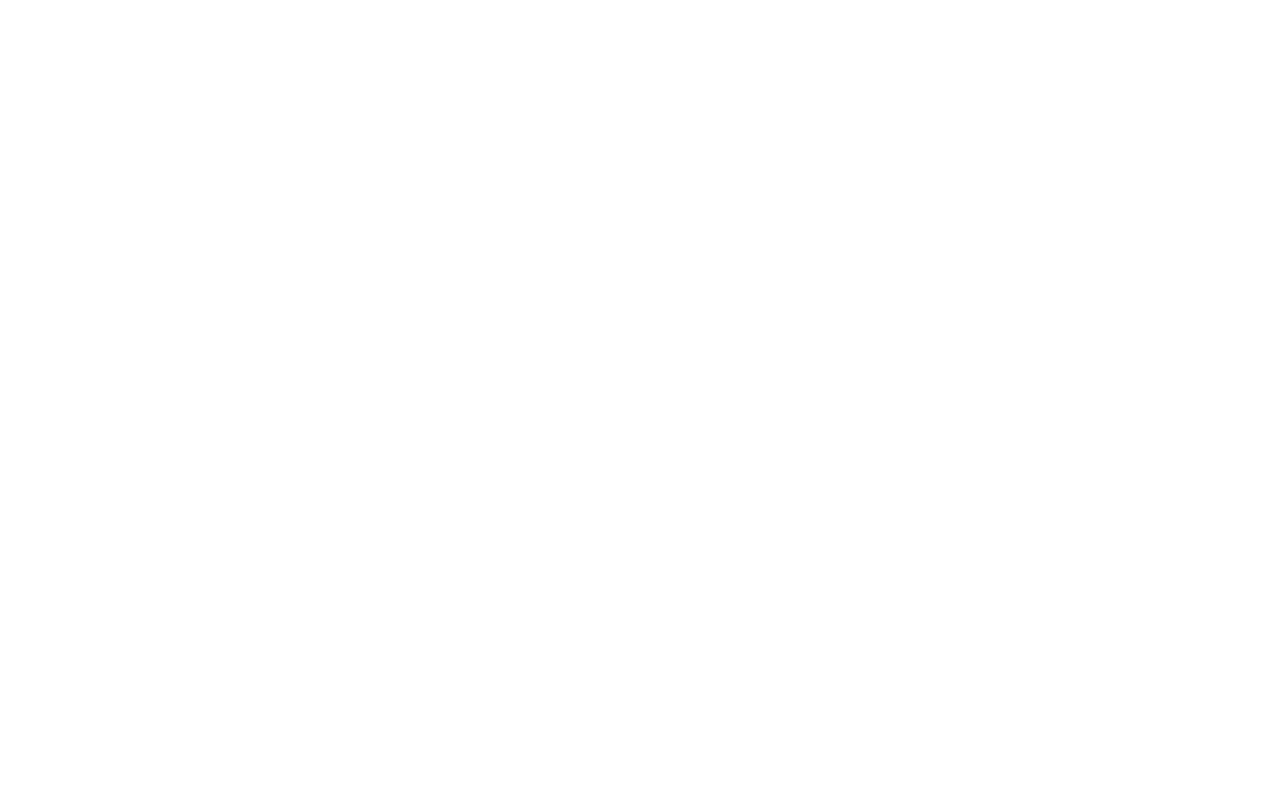
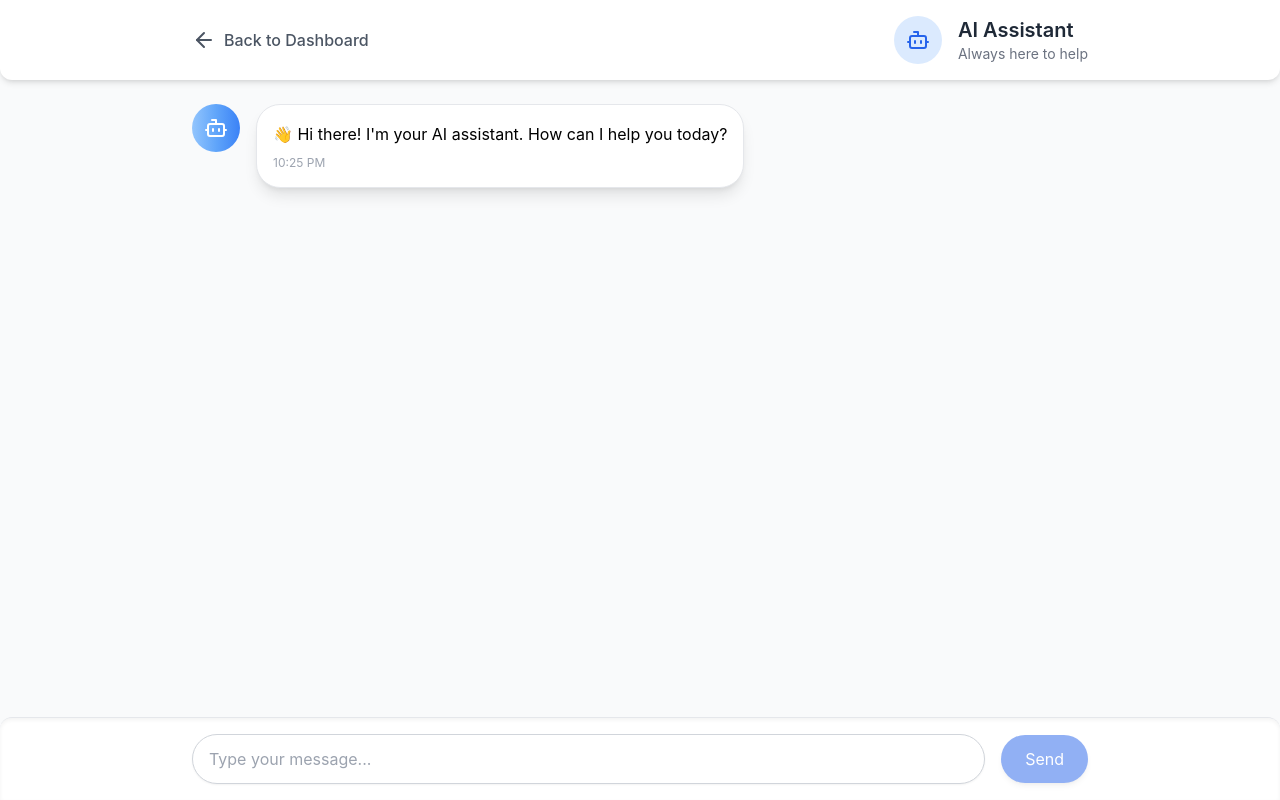
Before and after one commit to IkjotSingh221/supermind-insta-analyser, a React (Create React App) app: page /chat in a window 1280 px wide. Before the commit this address had no page. Built offline with nearby package versions, Linux system fonts and the light colour scheme.

Commit message:
Chat Bot Added

```diff
--- a/package.json
+++ b/package.json
@@ -14,6 +14,7 @@
     "@react-spring/web": "^9.7.5",
     "cra-template": "1.2.0",
     "dayjs": "^1.11.13",
+    "framer-motion": "^11.15.0",
     "lucide-react": "^0.469.0",
     "react": "^18.0.0",
     "react-dom": "^18.0.0",
--- a/src/App.js
+++ b/src/App.js
@@ -3,6 +3,7 @@
 import "./App.css";
 import Dashboard from "./UI/dashboard/Dashboard";
 import LandingPage from "./UI/LandingPage/LandingPage";
+import ChatPage from "./UI/chat/ChatPage";
 function App() {
 
   return (
@@ -12,8 +13,7 @@
         <Routes>
           <Route path="/dashboard" element={<Dashboard />} />
           <Route path="/" element={<LandingPage/>}/>
-
-
+          <Route path="/chat" element={<ChatPage />} />
         </Routes>
         </div>
 
--- /dev/null
+++ b/src/UI/chat/ChatPage.jsx
@@ -0,0 +1,27 @@
+import React from 'react';
+import ChatHeader from './components/ChatHeader';
+import ChatMessage from './components/ChatMessage';
+import ChatInput from './components/ChatInput';
+import { useChat } from './useChat';
+
+function ChatPage() {
+  const { messages, sendMessage } = useChat();
+
+  return (
+    <div className="h-screen flex flex-col bg-gray-50">
+      <ChatHeader />
+
+      <div className="flex-1 overflow-y-auto px-4 py-6">
+        <div className="max-w-4xl mx-auto space-y-6">
+          {messages.map((message) => (
+            <ChatMessage key={message.id} message={message} />
+          ))}
+        </div>
+      </div>
+
+      <ChatInput onSendMessage={sendMessage} />
+    </div>
+  );
+}
+
+export default ChatPage;
--- /dev/null
+++ b/src/UI/chat/components/ChatHeader.jsx
@@ -0,0 +1,32 @@
+import React from 'react';
+import { Bot, ArrowLeft } from 'lucide-react';
+import { useNavigate } from 'react-router-dom';
+
+function ChatHeader() {
+  const navigate = useNavigate();
+
+  return (
+    <div className="bg-white shadow-md px-6 py-4 rounded-b-xl">
+      <div className="flex items-center justify-between max-w-4xl mx-auto">
+        <button
+          onClick={() => navigate('/dashboard')}
+          className="flex items-center space-x-2 text-gray-600 hover:text-gray-900"
+        >
+          <ArrowLeft className="h-6 w-6" />
+          <span className="font-medium">Back to Dashboard</span>
+        </button>
+        <div className="flex items-center space-x-4">
+          <div className="p-3 bg-blue-100 rounded-full">
+            <Bot className="h-6 w-6 text-blue-600" />
+          </div>
+          <div>
+            <h1 className="text-xl font-semibold text-gray-800">AI Assistant</h1>
+            <p className="text-sm text-gray-500">Always here to help</p>
+          </div>
+        </div>
+      </div>
+    </div>
+  );
+}
+
+export default ChatHeader;
--- /dev/null
+++ b/src/UI/chat/components/ChatInput.jsx
@@ -0,0 +1,43 @@
+import React, { useState } from 'react';
+import PropTypes from 'prop-types';
+
+function ChatInput({ onSendMessage }) {
+  const [message, setMessage] = useState('');
+
+  const handleSubmit = (e) => {
+    e.preventDefault();
+    if (message.trim()) {
+      onSendMessage(message);
+      setMessage('');
+    }
+  };
+
+  return (
+    <div className="px-6 py-4 border-t bg-white shadow-inner rounded-t-xl">
+      <form onSubmit={handleSubmit} className="max-w-4xl mx-auto">
+        <div className="flex items-center space-x-4">
+          <input
+            type="text"
+            value={message}
+            onChange={(e) => setMessage(e.target.value)}
+            placeholder="Type your message..."
+            className="flex-1 px-4 py-3 border border-gray-300 rounded-full shadow-sm focus:outline-none focus:ring-2 focus:ring-blue-500 focus:border-blue-500"
+          />
+          <button
+            type="submit"
+            disabled={!message.trim()}
+            className="px-6 py-3 bg-blue-600 text-white rounded-full shadow-md hover:bg-blue-700 transition-colors disabled:opacity-50 disabled:cursor-not-allowed"
+          >
+            Send
+          </button>
+        </div>
+      </form>
+    </div>
+  );
+}
+
+ChatInput.propTypes = {
+  onSendMessage: PropTypes.func.isRequired,
+};
+
+export default ChatInput;
--- /dev/null
+++ b/src/UI/chat/components/ChatMessage.jsx
@@ -0,0 +1,81 @@
+import React from 'react';
+import PropTypes from 'prop-types';
+import { Bot, User } from 'lucide-react';
+import { motion } from 'framer-motion';
+
+function TypingIndicator() {
+  return (
+    <motion.div
+      initial={{ opacity: 0, y: 10 }}
+      animate={{ opacity: 1, y: 0 }}
+      className="flex items-start space-x-4 max-w-4xl mx-auto mb-6"
+    >
+      <div className="p-3 rounded-full bg-gradient-to-r from-blue-300 via-blue-400 to-blue-500">
+        <Bot className="h-6 w-6 text-white" />
+      </div>
+      <div className="p-4 rounded-3xl shadow-lg bg-white max-w-[75%] border border-gray-200">
+        <div className="flex space-x-2">
+          <div className="w-2.5 h-2.5 bg-blue-400 rounded-full animate-bounce" />
+          <div className="w-2.5 h-2.5 bg-blue-400 rounded-full animate-bounce delay-150" />
+          <div className="w-2.5 h-2.5 bg-blue-400 rounded-full animate-bounce delay-300" />
+        </div>
+      </div>
+    </motion.div>
+  );
+}
+
+function ChatMessage({ message }) {
+  if (message.isTyping) {
+    return <TypingIndicator />;
+  }
+
+  return (
+    <motion.div
+      initial={{ opacity: 0, y: 10 }}
+      animate={{ opacity: 1, y: 0 }}
+      className={`flex items-start space-x-4 max-w-4xl mx-auto mb-6 ${
+        !message.isBot && 'flex-row-reverse space-x-reverse'
+      }`}
+    >
+      <div
+        className={`p-3 rounded-full ${
+          message.isBot
+            ? 'bg-gradient-to-r from-blue-300 via-blue-400 to-blue-500'
+            : 'bg-gradient-to-r from-gray-300 via-gray-400 to-gray-500'
+        }`}
+      >
+        {message.isBot ? (
+          <Bot className="h-6 w-6 text-white" />
+        ) : (
+          <User className="h-6 w-6 text-white" />
+        )}
+      </div>
+      <div
+        className={`p-4 rounded-3xl shadow-lg ${
+          message.isBot
+            ? 'bg-white border border-gray-200'
+            : 'bg-gradient-to-r from-blue-600 via-blue-700 to-blue-800 text-white'
+        } max-w-[75%]`}
+      >
+        <p className="text-base leading-relaxed">{message.text}</p>
+        {message.timestamp && (
+          <p className="text-xs text-gray-400 mt-2">
+            {message.timestamp.toLocaleTimeString([], { hour: '2-digit', minute: '2-digit' })}
+          </p>
+        )}
+      </div>
+    </motion.div>
+  );
+}
+
+ChatMessage.propTypes = {
+  message: PropTypes.shape({
+    id: PropTypes.oneOfType([PropTypes.number, PropTypes.string]).isRequired,
+    text: PropTypes.string,
+    isBot: PropTypes.bool.isRequired,
+    timestamp: PropTypes.instanceOf(Date),
+    isTyping: PropTypes.bool,
+  }).isRequired,
+};
+
+export default ChatMessage;
--- /dev/null
+++ b/src/UI/chat/useChat.js
@@ -0,0 +1,56 @@
+import { useState, useCallback } from 'react';
+
+const TYPING_DURATION = 2000;
+
+const botResponses = [
+  "I understand you need help. Let me assist you with that. What specific information are you looking for?",
+  "That's an interesting question. Could you provide more details about what you're trying to achieve?",
+  "I'll help you with that. Could you elaborate a bit more on your requirements?",
+  "I see what you're asking. Let me gather some information to better assist you.",
+];
+
+export function useChat() {
+  const [messages, setMessages] = useState([
+    {
+      id: 1,
+      text: "👋 Hi there! I'm your AI assistant. How can I help you today?",
+      isBot: true,
+      timestamp: new Date()
+    }
+  ]);
+
+  const getRandomResponse = useCallback(() => {
+    const randomIndex = Math.floor(Math.random() * botResponses.length);
+    return botResponses[randomIndex];
+  }, []);
+
+  const sendMessage = useCallback((text) => {
+    const newMessage = {
+      id: Date.now(),
+      text,
+      isBot: false,
+      timestamp: new Date()
+    };
+
+    setMessages(prev => [...prev, newMessage]);
+
+    // Add typing indicator
+    setMessages(prev => [...prev, { id: 'typing', isTyping: true, isBot: true }]);
+
+    // Simulate bot response
+    setTimeout(() => {
+      setMessages(prev => prev.filter(msg => !msg.isTyping));
+      setMessages(prev => [...prev, {
+        id: Date.now() + 1,
+        text: getRandomResponse(),
+        isBot: true,
+        timestamp: new Date()
+      }]);
+    }, TYPING_DURATION);
+  }, [getRandomResponse]);
+
+  return {
+    messages,
+    sendMessage
+  };
+}
--- a/src/UI/dashboard/components/HighlightedCard.jsx
+++ b/src/UI/dashboard/components/HighlightedCard.jsx
@@ -7,8 +7,11 @@
 import InsightsRoundedIcon from '@mui/icons-material/InsightsRounded';
 import useMediaQuery from '@mui/material/useMediaQuery';
 import { useTheme } from '@mui/material/styles';
+import { useNavigate } from 'react-router-dom';
+
 
 export default function HighlightedCard() {
+  const navigate = useNavigate();
   const theme = useTheme();
   const isSmallScreen = useMediaQuery(theme.breakpoints.down('sm'));
 
@@ -28,6 +31,7 @@
           Uncover performance and visitor insights with our data wizardry.
         </Typography>
         <Button
+          onClick={() => navigate('/chat')}
           variant="contained"
           size="small"
           color="primary"
--- a/src/UI/dashboard/components/NavbarBreadcrumbs.jsx
+++ b/src/UI/dashboard/components/NavbarBreadcrumbs.jsx
@@ -22,7 +22,7 @@
       separator={<NavigateNextRoundedIcon fontSize="small" />}
     >
       <Typography variant="body1">Dashboard</Typography>
-      <Typography variant="body1" sx={{ color: 'text.primary', fontWeight: 600 }}>
+      <Typography variant="body1" sx={{ color: 'text.primary', fontWeight: 600 } }>
         Home
       </Typography>
     </StyledBreadcrumbs>
```
Also changed, not shown: 1 other file (tests, documents, lock files or other folders).
